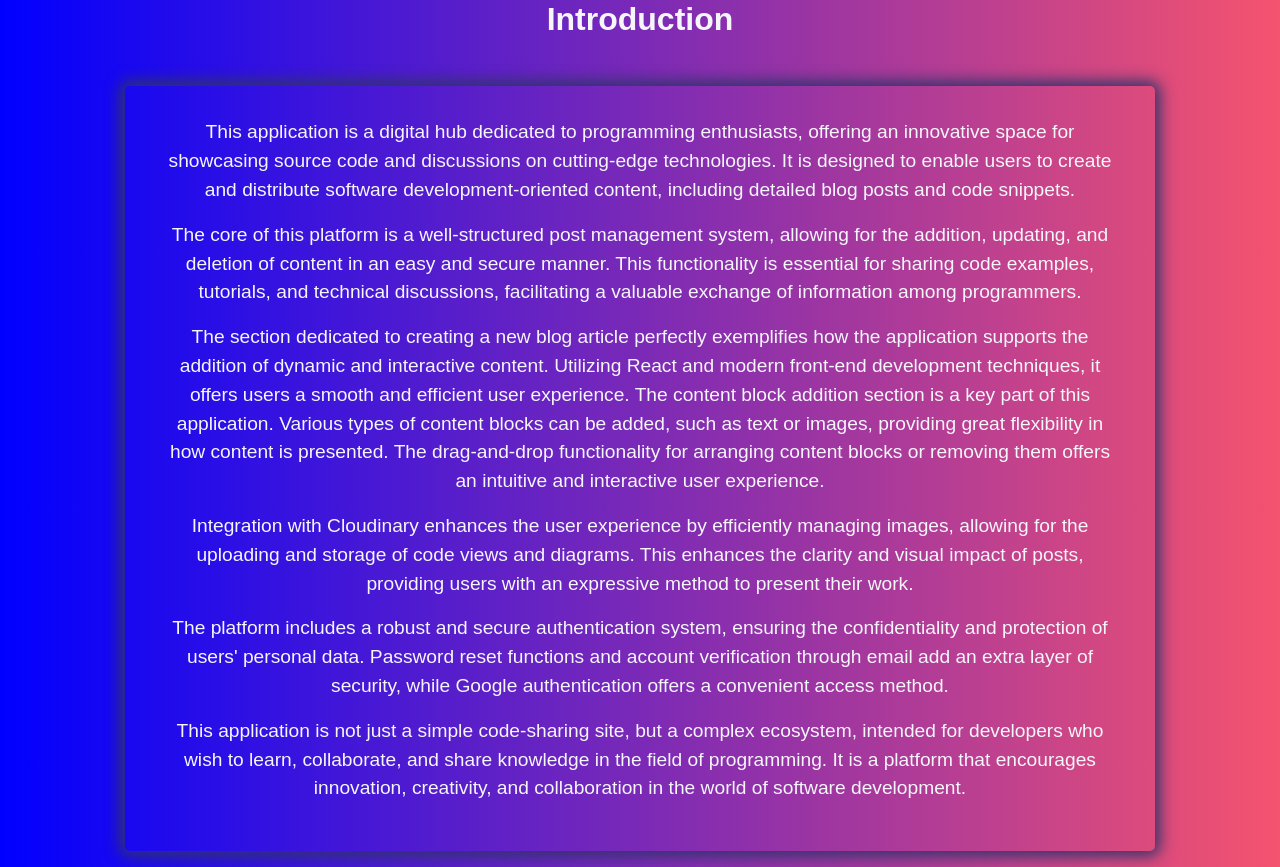
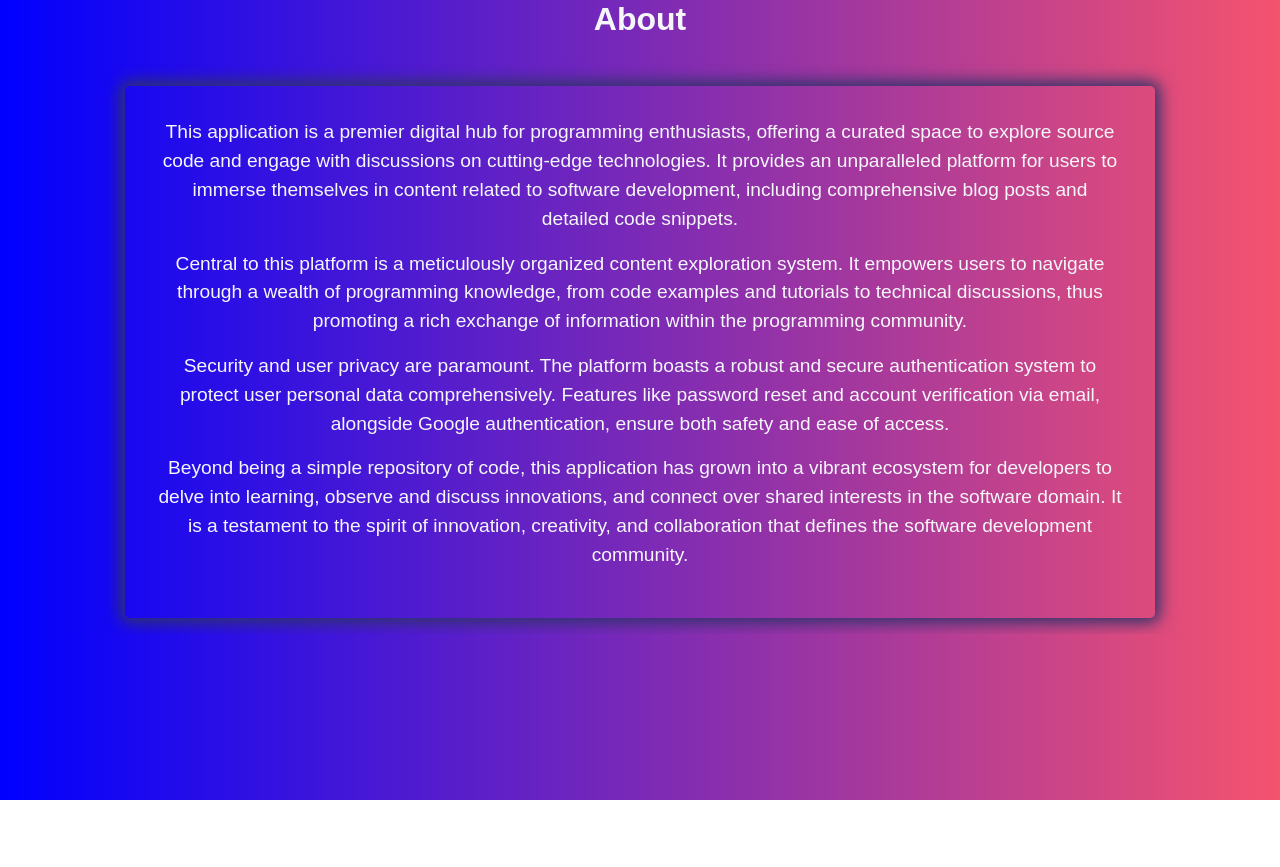
Before and after one commit to deiu25/syntax-seeker-frontend, a React (Create React App) app: page /about in a window 1280 px wide. After the commit the page ends 800 px from the top, so only its background shows below. Built offline with nearby package versions, Linux system fonts and the light colour scheme; no server answers; a web font is replaced by a local one.

Commit message:
design update 2

```diff
--- a/src/aplication/about/pages/about/About.jsx
+++ b/src/aplication/about/pages/about/About.jsx
@@ -9,56 +9,19 @@ export const About = () => {
       <div className="content-section about">
         <div className="row">
           <div className="col-lg-10 col-md-12 offset-lg-1">
-            <h5 className="about-title">Introduction</h5>
+            <h5 className="about-title">About</h5>
             <div className="about-card wave-effect">
               <p className="about-text">
-                This application is a digital hub dedicated to programming
-                enthusiasts, offering an innovative space for showcasing source
-                code and discussions on cutting-edge technologies. It is
-                designed to enable users to create and distribute software
-                development-oriented content, including detailed blog posts and
-                code snippets.
+              This application is a premier digital hub for programming enthusiasts, offering a curated space to explore source code and engage with discussions on cutting-edge technologies. It provides an unparalleled platform for users to immerse themselves in content related to software development, including comprehensive blog posts and detailed code snippets.
               </p>
               <p className="about-text">
-                The core of this platform is a well-structured post management
-                system, allowing for the addition, updating, and deletion of
-                content in an easy and secure manner. This functionality is
-                essential for sharing code examples, tutorials, and technical
-                discussions, facilitating a valuable exchange of information
-                among programmers.
+              Central to this platform is a meticulously organized content exploration system. It empowers users to navigate through a wealth of programming knowledge, from code examples and tutorials to technical discussions, thus promoting a rich exchange of information within the programming community.
               </p>
               <p className="about-text">
-                The section dedicated to creating a new blog article perfectly
-                exemplifies how the application supports the addition of dynamic
-                and interactive content. Utilizing React and modern front-end
-                development techniques, it offers users a smooth and efficient
-                user experience. The content block addition section is a key
-                part of this application. Various types of content blocks can be
-                added, such as text or images, providing great flexibility in
-                how content is presented. The drag-and-drop functionality for
-                arranging content blocks or removing them offers an intuitive
-                and interactive user experience.
+              Security and user privacy are paramount. The platform boasts a robust and secure authentication system to protect user personal data comprehensively. Features like password reset and account verification via email, alongside Google authentication, ensure both safety and ease of access.
               </p>
               <p className="about-text">
-                Integration with Cloudinary enhances the user experience by
-                efficiently managing images, allowing for the uploading and
-                storage of code views and diagrams. This enhances the clarity
-                and visual impact of posts, providing users with an expressive
-                method to present their work.
-              </p>
-              <p className="about-text">
-                The platform includes a robust and secure authentication system,
-                ensuring the confidentiality and protection of users' personal
-                data. Password reset functions and account verification through
-                email add an extra layer of security, while Google
-                authentication offers a convenient access method.
-              </p>
-              <p className="about-text">
-                This application is not just a simple code-sharing site, but a
-                complex ecosystem, intended for developers who wish to learn,
-                collaborate, and share knowledge in the field of programming. It
-                is a platform that encourages innovation, creativity, and
-                collaboration in the world of software development.
+              Beyond being a simple repository of code, this application has grown into a vibrant ecosystem for developers to delve into learning, observe and discuss innovations, and connect over shared interests in the software domain. It is a testament to the spirit of innovation, creativity, and collaboration that defines the software development community.
               </p>
             </div>
           </div>
--- a/src/aplication/learn/pages/courses/GenericCourse.css
+++ b/src/aplication/learn/pages/courses/GenericCourse.css
@@ -148,7 +148,9 @@
     opacity: 0.8;
   }
 
-
+  .js-card-title {
+    font-size: 20px;
+  }
 
   @media (max-width: 1024px) {
       .chapter-card {
```
Also changed, not shown: 12 other files (tests, documents, lock files or other folders).
